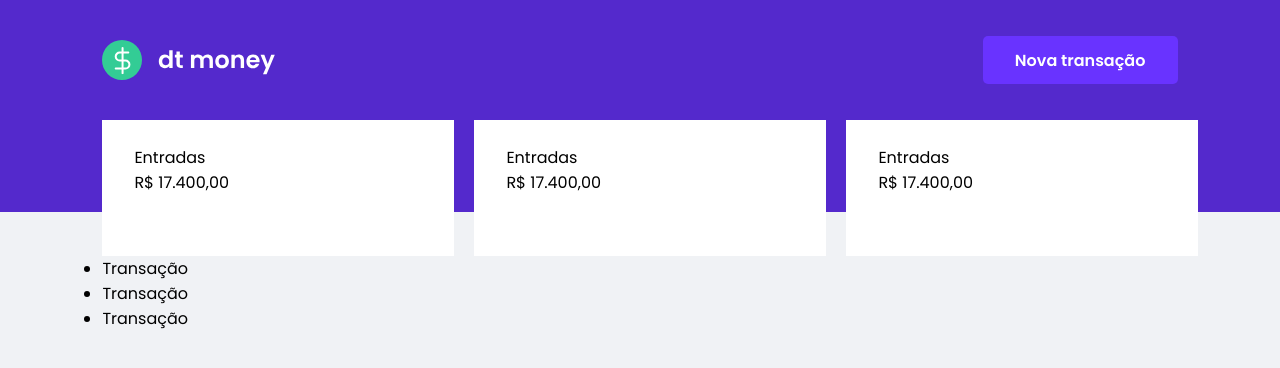
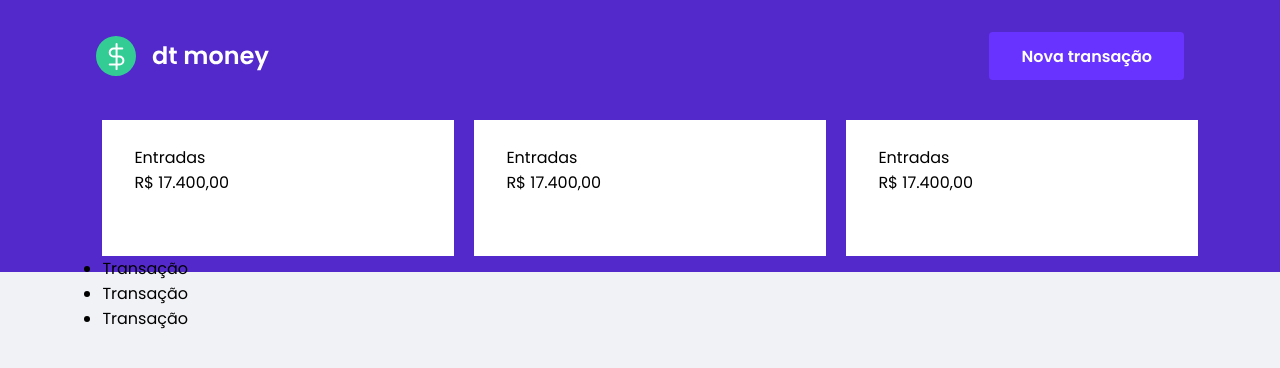
Before and after one commit to yan-dsb/ignite-02-dtmoney, a React (Create React App) app: page / in a window 1280 px wide. Shown: the top 368 px of the page. Built offline with nearby package versions, Linux system fonts and the light colour scheme.

Commit message:
header styling

```diff
--- a/src/components/Header/index.tsx
+++ b/src/components/Header/index.tsx
@@ -6,7 +6,7 @@ export function Header(): JSX.Element {
   return (
     <Container>
       <Content className="container">
-        <img src={logoImg} alt="DT Money Logo" />
+        <img src={logoImg} alt="dt money logo" />
         <button type="button">Nova transação</button>
       </Content>
     </Container>
--- a/src/components/Header/styles.js
+++ b/src/components/Header/styles.js
@@ -2,34 +2,36 @@ import styled from 'styled-components';
 
 export const Container = styled.header`
   z-index: 1;
-  background: #5429CC;
-  min-height: 212px;
+  background: var(--blue);
   position: relative;
 `;
 
 export const Content = styled.div`
+  max-width: 1120px;
   display: flex;
   align-items: center;
-  margin: 0 8%;
-  padding-top: 36px;
+  justify-content: space-between;
 
-  img {
-    margin-right: auto;
-  }
+  margin: 0 auto;
+  padding: 2rem 1rem 12rem;
 
   button {
-    all: unset;
+    border: 0;
     display: flex;
     align-items: center;
     justify-content: center;
-    width: 195px;
-    height: 48px;
-    background: #6933FF;
-    margin-left: auto;
-    border-radius: 5px;
-    cursor: pointer;
-    color: #ffffff;
-    font-size: 1em;
+    background: var(--blue-light);
+    border-radius: 0.25rem;
+    color: #fff;
+    font-size: 1rem;
     font-weight: 600;
+    padding: 0 2rem;
+    height: 3rem;
+
+    transition: filter 0.2s;
+
+    &:hover {
+      filter: brightness(0.9);
+    }
   }
 `;
--- a/src/components/TransactionList/index.tsx
+++ b/src/components/TransactionList/index.tsx
@@ -1,4 +1,5 @@
-export function TransactionList(){
+import React from 'react';
+export function TransactionList(): JSX.Element {
   return (
     <ul>
       <li>Transação</li>
--- a/src/styles/global.ts
+++ b/src/styles/global.ts
@@ -1,5 +1,4 @@
-import { createGlobalStyle } from 'styled-components'
-
+import { createGlobalStyle } from 'styled-components';
 
 export const GlobalStyle = createGlobalStyle`
   :root {
@@ -52,4 +51,4 @@ export const GlobalStyle = createGlobalStyle`
     cursor: not-allowed;
   }
 
-`
+`;
```
Also changed, not shown: 1 other file (tests, documents, lock files or other folders).
